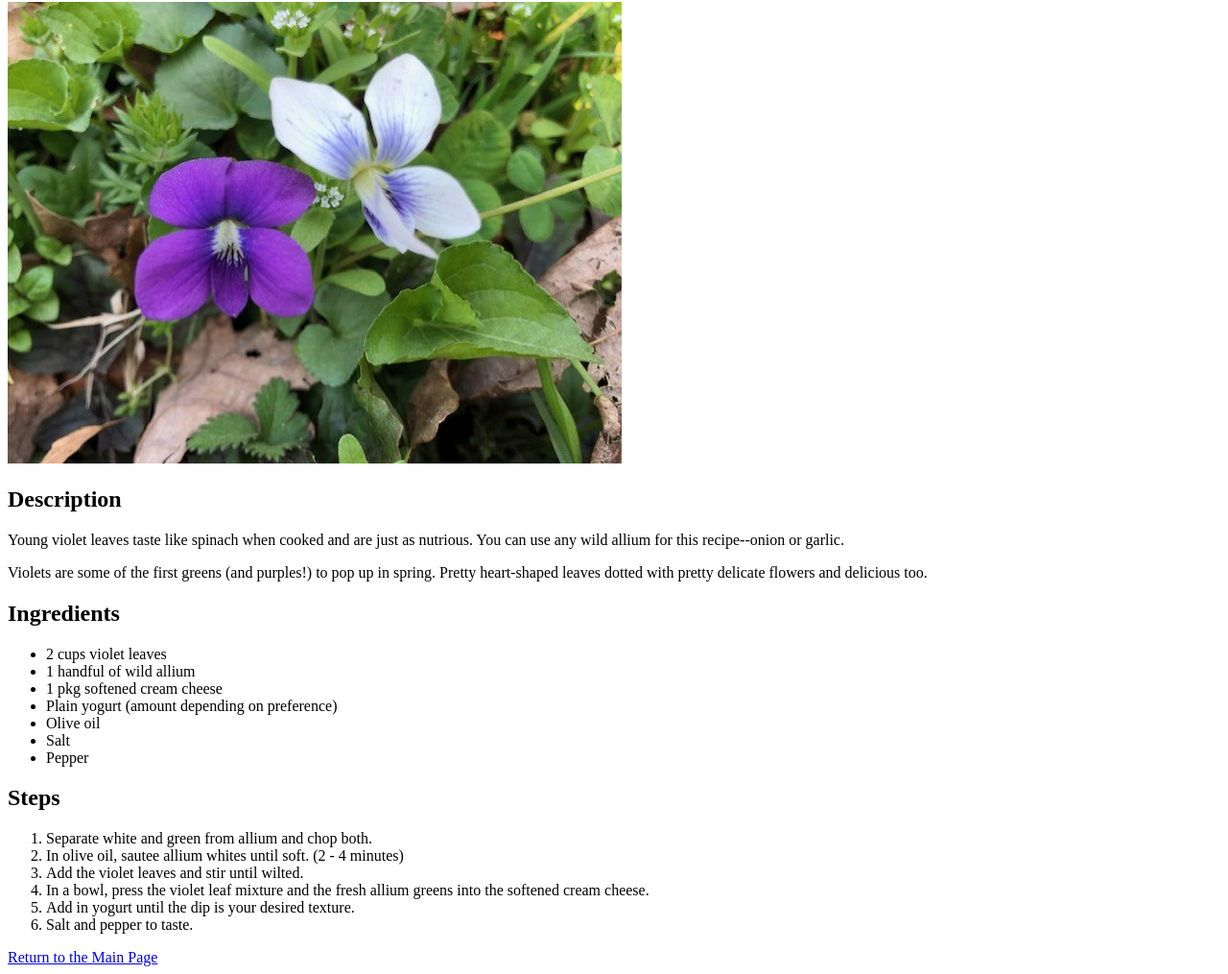
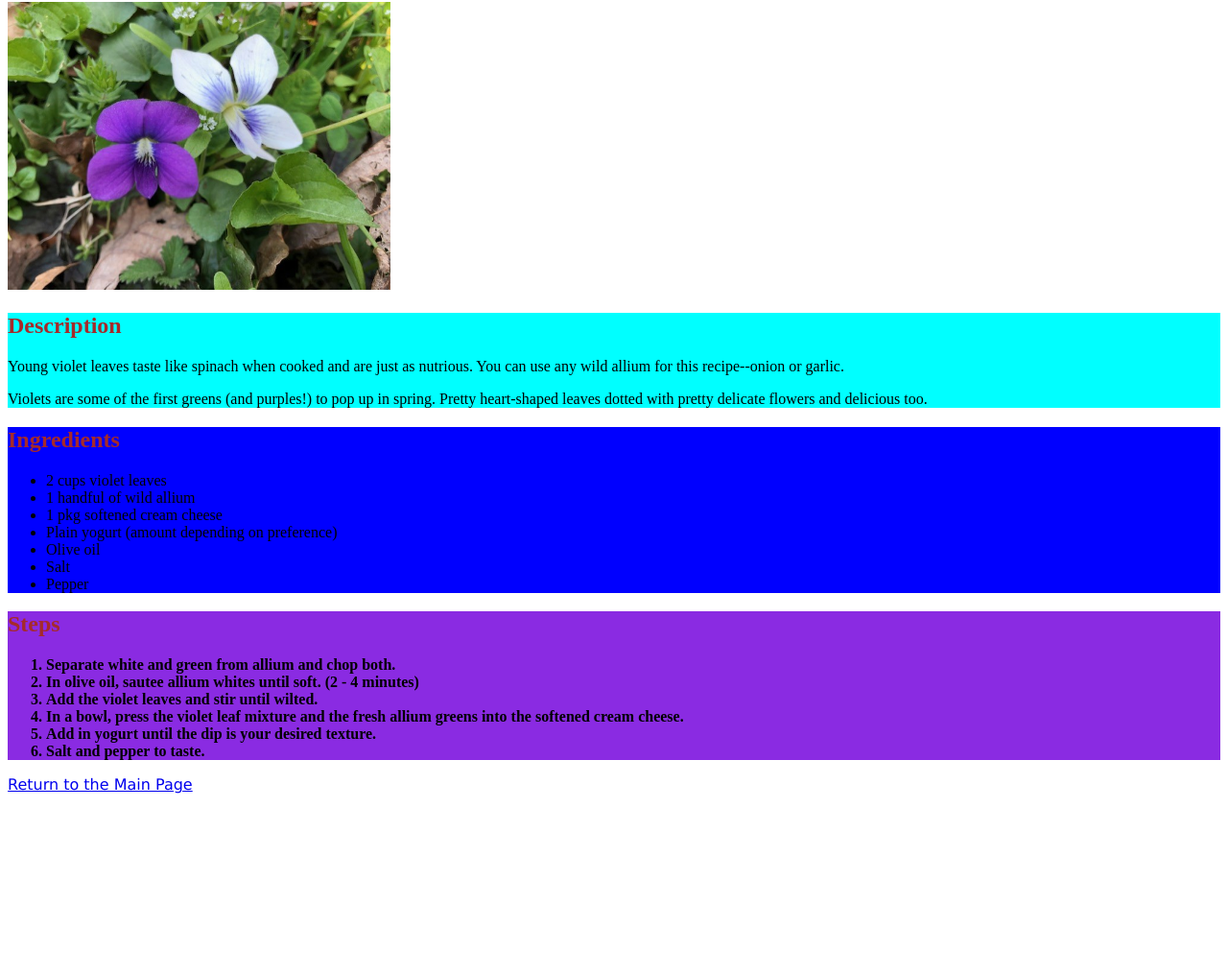
Before and after one commit to mccoolgrime/Practice_HTML_Recipes, a plain HTML site: page recipes/violetleafdip.html in a window 1280 px wide. Shown: the part 78-1093 px from the top of the page at 96% size. After the commit the page ends 913 px from the top, so only its background shows below. Drawn offline with Linux system fonts and the light colour scheme.

Commit message:
Style recipe site for practice with css

```diff
--- a/recipes/violetleafdip.html
+++ b/recipes/violetleafdip.html
@@ -12,10 +12,13 @@
     <img src="../images/violets.jpg" alt="a purple and a white violet">
     <!-- Photo by Lisa McCool-Grime -->
     <p></p>
-    <h2>Description</h2>
+    <div class="description">
+        <h2>Description</h2>
         <p>Young violet leaves taste like spinach when cooked and are just as nutrious. You can use any wild allium for this recipe--onion or garlic.</p>
         <p>Violets are some of the first greens (and purples!) to pop up in spring. Pretty heart-shaped leaves dotted with pretty delicate flowers and delicious too.</p>
-    <h2>Ingredients</h2>
+    </div>
+    <div class ="ingredients">
+        <h2>Ingredients</h2>
         <ul>
             <li>2 cups violet leaves</li>
             <li>1 handful of wild allium</li>
@@ -25,7 +28,9 @@
             <li>Salt</li>
             <li>Pepper</li>
         </ul>
-    <h2>Steps</h2>
+    </div>
+    <div class ="steps">
+        <h2>Steps</h2>
         <ol>
             <li>Separate white and green from allium and chop both.</li>
             <li>In olive oil, sautee allium whites until soft. (2 - 4 minutes)</li>
@@ -34,6 +39,7 @@
             <li>Add in yogurt until the dip is your desired texture.</li>
             <li>Salt and pepper to taste.</li>
         </ol>
+    </div>
     <a href="../index.html">Return to the Main Page</a>
 </body>
 </html>
--- a/style.css
+++ b/style.css
@@ -1,3 +1,27 @@
 h1 {
     text-align: center;
 }
+
+h2 {
+    color: brown
+}
+
+img {
+    width: auto;
+    height: 300px;
+}
+
+a {
+    font-family: 'Lucida Sans', 'Lucida Sans Regular', 'Lucida Grande', 'Lucida Sans Unicode', Geneva, Verdana, sans-serif;
+}
+
+.description {
+    background-color: aqua;
+}
+.ingredients {
+    background-color: blue;
+}
+.steps {
+    background-color: blueviolet;
+    font-weight: bold;
+}
```
Also changed, not shown: index.html (+5 -5 lines), recipes/blackberryleaftea.html (+6 -0 lines), recipes/dandelionfritters.html (+9 -3 lines).
